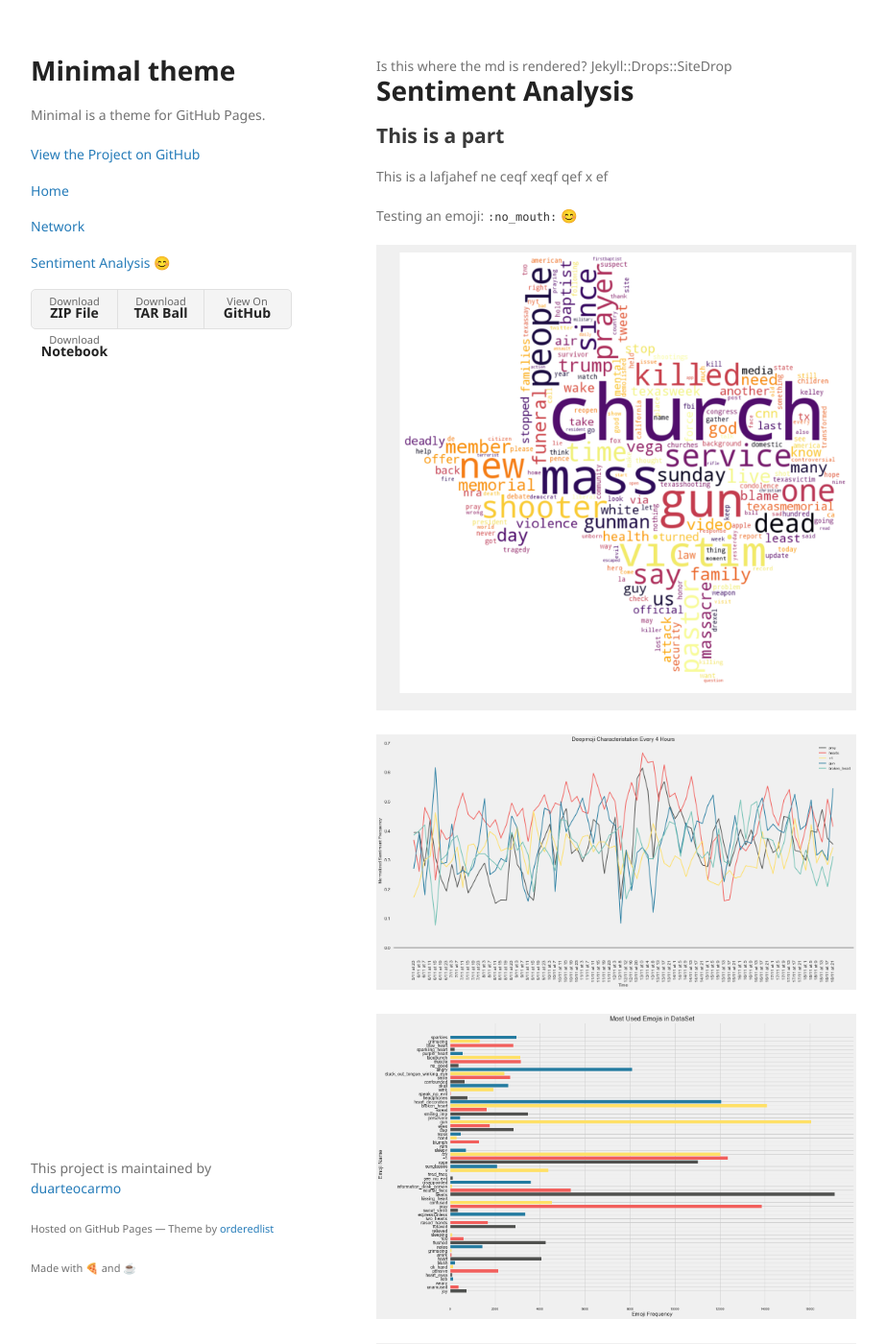
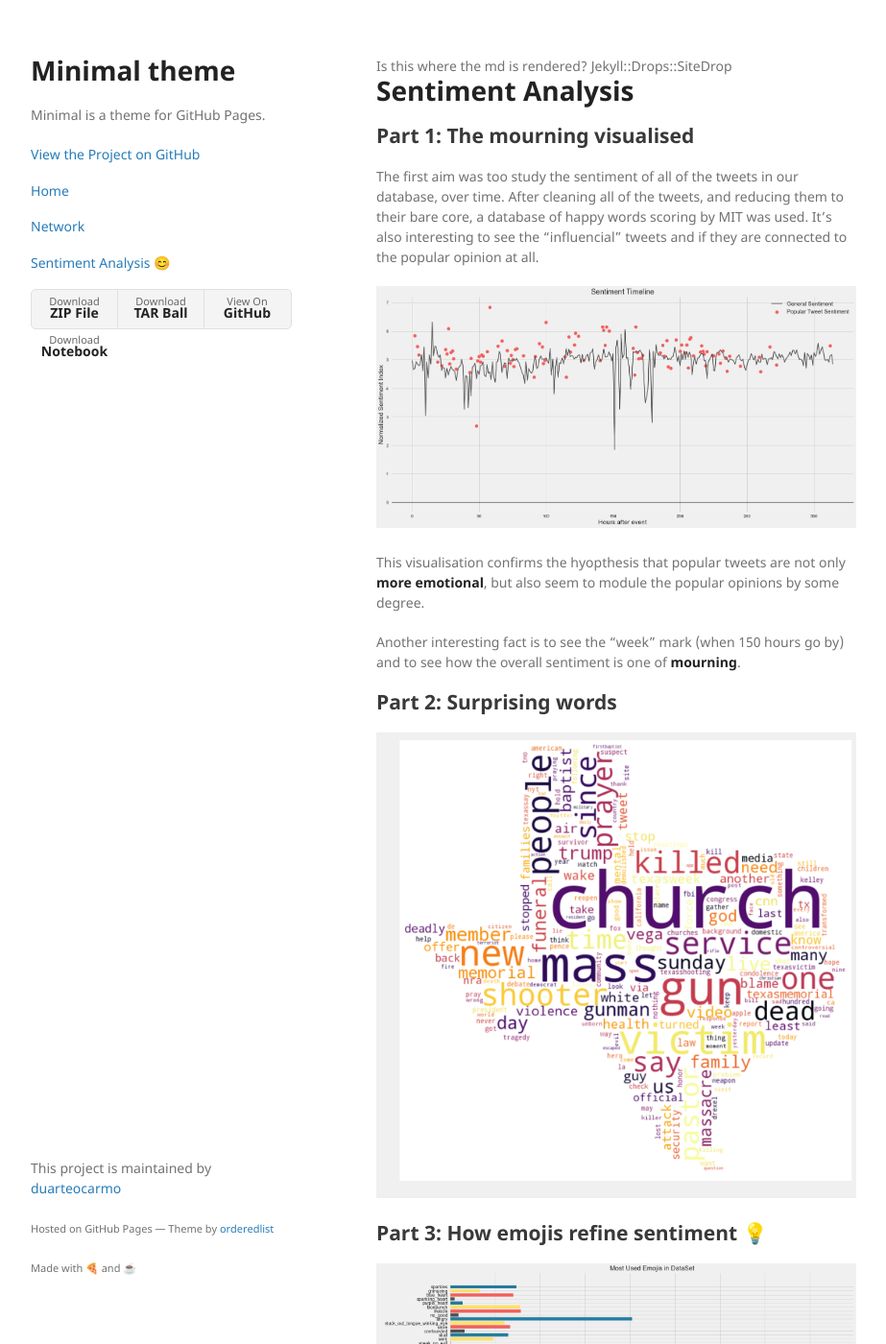
Before and after one commit to duarteocarmo/Project_Page_SG, a Jekyll site: the page built from sentiment-page.md, in a window 1280 px wide and 1400 px high. Shown: the whole window at 96% size, without its empty margins (178-1101 px from the left). Built offline with Jekyll 4.4.1, drawn with Linux system fonts in a browser that asks for light colours; our own code applies the rules of GitHub Pages for plain Markdown files.

Commit message:
no message

```diff
--- a/sentiment-page.md
+++ b/sentiment-page.md
@@ -4,22 +4,26 @@ layout: default
 
 # Sentiment Analysis
 
-## This is a part
+## Part 1: The mourning visualised
 
-This is a lafjahef ne ceqf xeqf qef x ef
+The first aim was too study the sentiment of all of the tweets in our database, over time. After cleaning all of the tweets, and reducing them to their bare core, a database of happy words scoring by MIT was used. It's also interesting to see the "influencial" tweets and if they are connected to the popular opinion at all.
 
-Testing an emoji: `:no_mouth:`  😊
+![over_time](images/over_time.png)
+
+This visualisation confirms the hyopthesis that popular tweets are not only **more emotional**, but also seem to module the popular opinions by some degree.
+
+Another interesting fact is to see the "week" mark (when 150 hours go by) and to see how the overall sentiment is one of **mourning**.
+
+## Part 2: Surprising words
+
+![emoji prediction](images/word_cloud.png)
 
 
 
+## Part 3: How emojis refine sentiment 💡
 
-
-![emoji prediction](images/word_cloud.png)
-
-![over_time](images/emoji_over_time.png)
+![emoji prediction](images/emoji prediction.png)
 
 
 
-![emoji prediction](images/emoji prediction.png)
-
-![over_time](images/over_time.png)
+![over_time](images/emoji_over_time.png)
```
